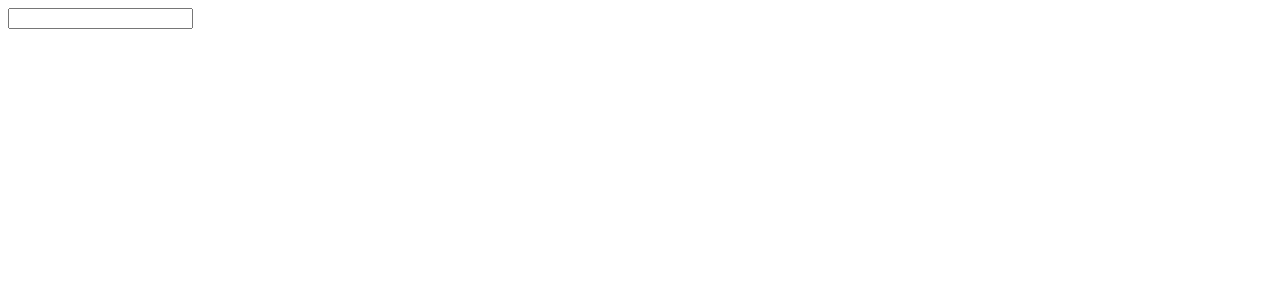
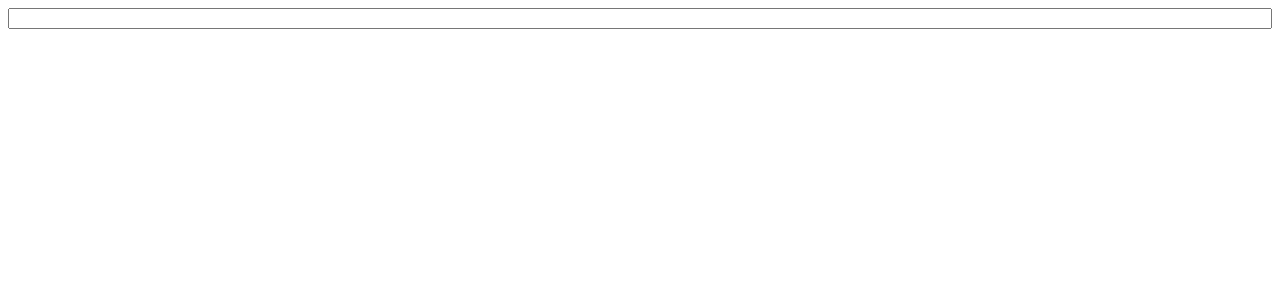
Before and after one commit to dreiv/ng-search, an Angular app: page / in a window 1280 px wide. Shown: the top 300 px of the page. Built offline with nearby package versions, Linux system fonts and the light colour scheme.

Commit message:
more styling.

```diff
--- a/src/app/search/search.component.css
+++ b/src/app/search/search.component.css
@@ -1,14 +1,20 @@
 .container {
-  position: absolute;
+  position: relative;
+}
+
+.container input {
+  width: 100%;
+  box-sizing: border-box;
 }
 
 .container ul {
-  position: relative;
+  position: absolute;
   list-style-type: none;
   margin: 0;
   padding: 0;
   width: 100%;
   border: 1px solid #ccc;
+  border-top: 0;
   box-sizing: border-box;
   animation: slideDown .1s;
 }
```
